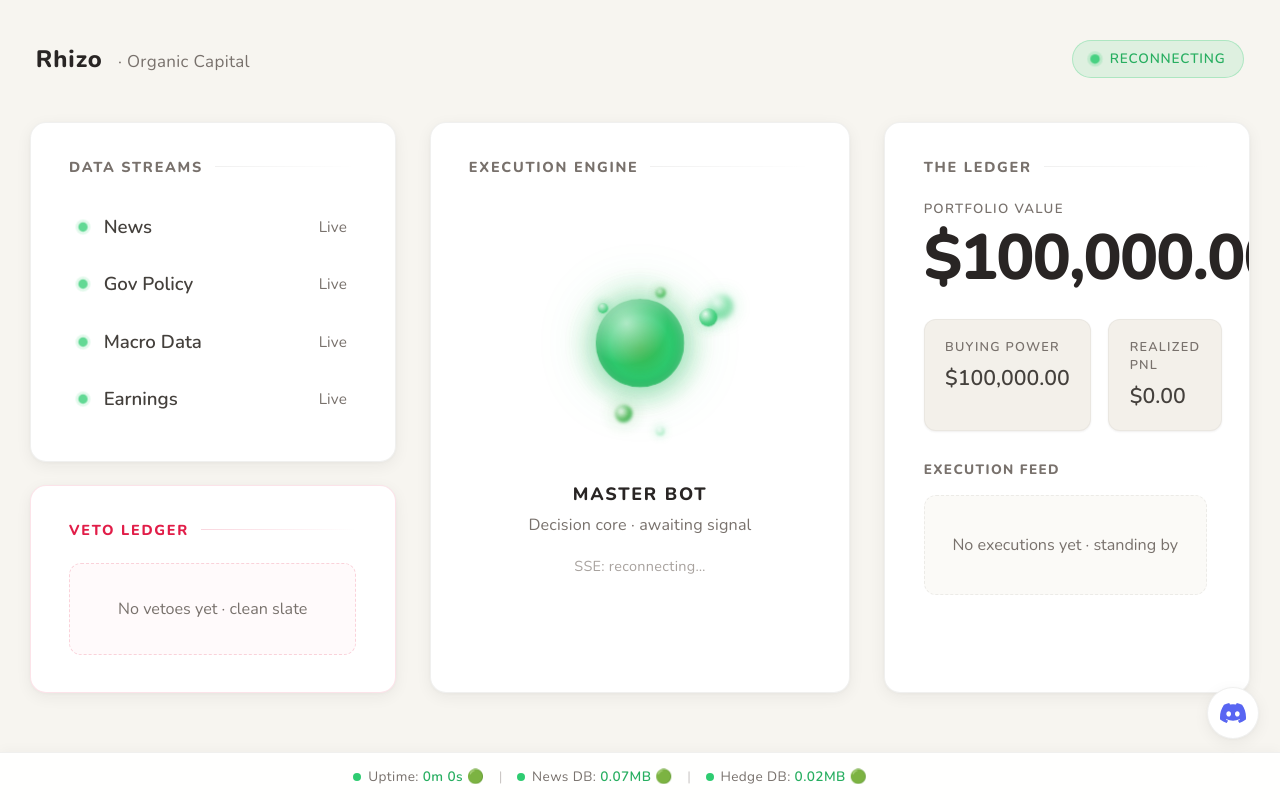
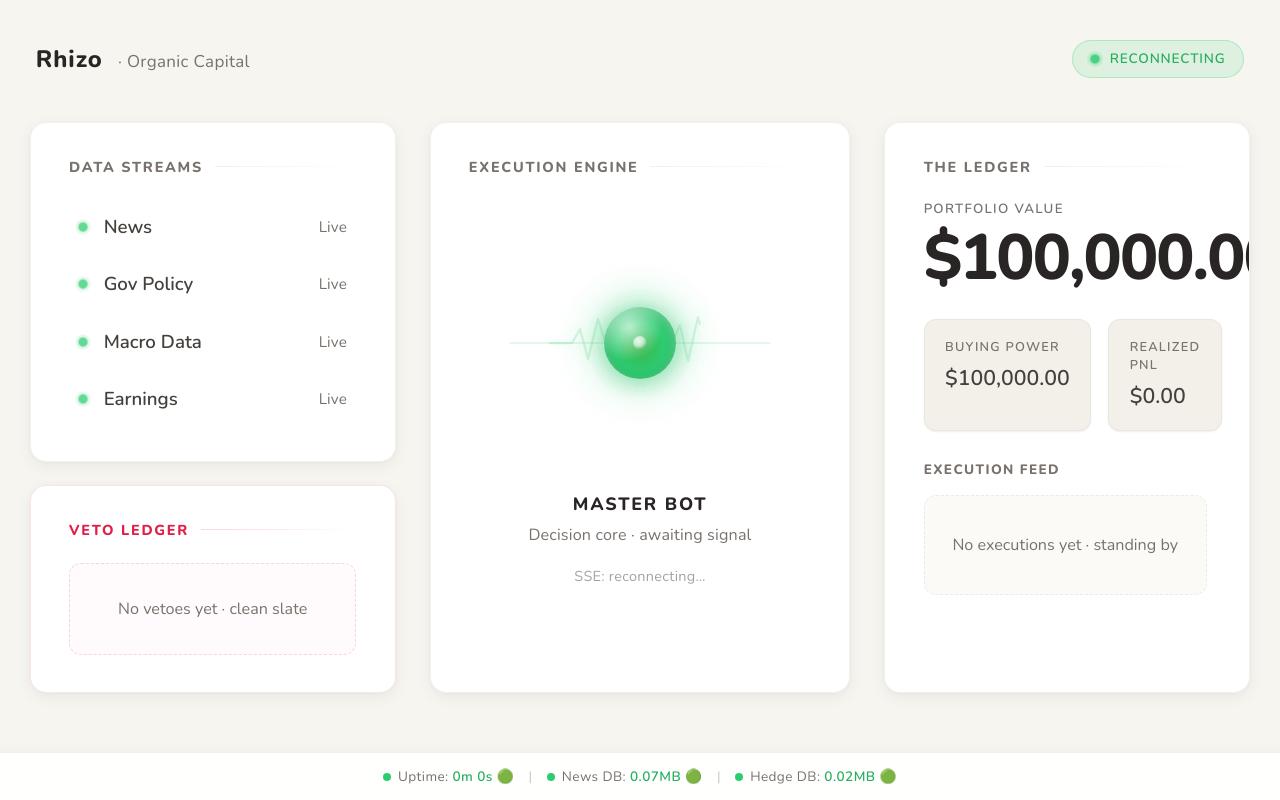
Before and after one commit to piyushs98/hedgefund-production-app, a Flask app: page / in a window 1280 px wide. Run offline with Flask 3, Linux system fonts and the light colour scheme; data comes from the database, SQL or seed files in the repository; data that the repository does not hold is empty; parts of the project's set-up code (start-up, migrations or seed data) failed here and were passed over; some libraries are stand-ins or nearby versions.

Commit message:
Remove Discord logo from UI layout

```diff
--- a/templates/index.html
+++ b/templates/index.html
@@ -39,8 +39,6 @@
       --amber: #d97706;          /* amber-600 */
       --amber-soft: rgba(217, 119, 6, 0.1);
       --amber-border: rgba(217, 119, 6, 0.22);
-      --discord: #5865F2;
-      --discord-soft: #6e7af5;
       --shadow-sm: 0 1px 2px rgba(41, 37, 36, 0.04), 0 1px 3px rgba(41, 37, 36, 0.03);
       --shadow-md: 0 4px 16px rgba(41, 37, 36, 0.06), 0 1px 4px rgba(41, 37, 36, 0.04);
       --shadow-lg: 0 12px 32px rgba(41, 37, 36, 0.08), 0 2px 8px rgba(41, 37, 36, 0.04);
@@ -326,10 +324,10 @@
       position: relative;
     }
 
-    /* Outer stage for the orbital system */
+    /* Heartbeat field — clean, modern AI cardiac core */
     .cortex {
-      width: 200px;
-      height: 200px;
+      width: 280px;
+      height: 220px;
       position: relative;
       display: flex;
       align-items: center;
@@ -338,53 +336,163 @@
       transition: transform 0.4s var(--ease-out);
     }
 
-    /* Soft glowing central sphere */
+    .heartbeat-field {
+      position: relative;
+      width: 100%;
+      height: 100%;
+      display: flex;
+      align-items: center;
+      justify-content: center;
+    }
+
+    /* Soft ambient glow well behind the core */
+    .heartbeat-field::before {
+      content: "";
+      position: absolute;
+      width: 160px;
+      height: 160px;
+      border-radius: 50%;
+      background: radial-gradient(
+        circle,
+        rgba(46, 204, 113, 0.18) 0%,
+        rgba(46, 204, 113, 0.06) 45%,
+        transparent 72%
+      );
+      filter: blur(8px);
+      pointer-events: none;
+      z-index: 0;
+      animation: ambient-glow 2.4s ease-in-out infinite;
+    }
+
+    /* Expanding translucent pulse rings */
+    .pulse-ring {
+      position: absolute;
+      top: 50%;
+      left: 50%;
+      width: 72px;
+      height: 72px;
+      margin: -36px 0 0 -36px;
+      border-radius: 50%;
+      border: 1.5px solid rgba(46, 204, 113, 0.55);
+      box-shadow: 0 0 12px rgba(46, 204, 113, 0.15);
+      pointer-events: none;
+      z-index: 1;
+      opacity: 0;
+      animation: ring-expand 2.4s cubic-bezier(0.22, 0.8, 0.36, 1) infinite;
+    }
+
+    .pulse-ring.r2 {
+      animation-delay: 0.18s;
+      border-color: rgba(46, 204, 113, 0.4);
+    }
+
+    .pulse-ring.r3 {
+      animation-delay: 0.36s;
+      border-color: rgba(46, 204, 113, 0.28);
+    }
+
+    /* Central glowing core — mechanical double-pulse */
     .cortex-core {
-      width: 88px;
-      height: 88px;
+      width: 72px;
+      height: 72px;
       border-radius: 50%;
       position: relative;
-      z-index: 3;
+      z-index: 4;
       background:
-        radial-gradient(circle at 35% 28%, rgba(255, 255, 255, 0.7), transparent 48%),
+        radial-gradient(circle at 35% 28%, rgba(255, 255, 255, 0.75), transparent 48%),
         radial-gradient(circle at 50% 55%, #3CB043 0%, #2ecc71 45%, #27ae60 100%);
       box-shadow:
-        0 0 28px rgba(46, 204, 113, 0.35),
-        0 0 60px rgba(46, 204, 113, 0.18),
-        0 6px 24px rgba(39, 174, 96, 0.2),
-        inset 0 -6px 16px rgba(0, 0, 0, 0.06),
+        0 0 24px rgba(46, 204, 113, 0.4),
+        0 0 56px rgba(46, 204, 113, 0.2),
+        0 6px 20px rgba(39, 174, 96, 0.18),
+        inset 0 -5px 14px rgba(0, 0, 0, 0.06),
         inset 0 4px 12px rgba(255, 255, 255, 0.35);
-      animation: core-breathe 3.6s ease-in-out infinite;
+      animation: robot-heartbeat 2.4s ease-in-out infinite;
+      will-change: transform, box-shadow;
     }
 
-    /* Soft ambient halo behind the core */
+    /* Inner highlight node */
+    .cortex-core::after {
+      content: "";
+      position: absolute;
+      top: 50%;
+      left: 50%;
+      width: 14px;
+      height: 14px;
+      margin: -7px 0 0 -7px;
+      border-radius: 50%;
+      background: radial-gradient(circle at 40% 35%, #fff 0%, rgba(255, 255, 255, 0.7) 40%, transparent 70%);
+      opacity: 0.85;
+      pointer-events: none;
+    }
+
+    /* Soft ambient halo on core */
     .cortex-core::before {
       content: "";
       position: absolute;
-      inset: -28px;
+      inset: -22px;
       border-radius: 50%;
-      background: radial-gradient(circle, rgba(46, 204, 113, 0.22) 0%, rgba(60, 176, 67, 0.08) 42%, transparent 70%);
-      filter: blur(6px);
-      opacity: 0.9;
+      background: radial-gradient(
+        circle,
+        rgba(46, 204, 113, 0.28) 0%,
+        rgba(46, 204, 113, 0.08) 50%,
+        transparent 72%
+      );
+      filter: blur(4px);
+      opacity: 0.85;
       pointer-events: none;
       z-index: -1;
-      animation: halo-breathe 4s ease-in-out infinite;
+      animation: core-halo 2.4s ease-in-out infinite;
+    }
+
+    /* ECG-style heartbeat wave through the core */
+    .heartbeat-wave {
+      position: absolute;
+      left: 50%;
+      top: 50%;
+      width: 260px;
+      height: 64px;
+      margin: -32px 0 0 -130px;
+      z-index: 3;
+      overflow: visible;
+      pointer-events: none;
+    }
+
+    .heartbeat-wave path {
+      fill: none;
+      stroke: #2ecc71;
+      stroke-width: 2.25;
+      stroke-linecap: round;
+      stroke-linejoin: round;
+      filter: drop-shadow(0 0 6px rgba(46, 204, 113, 0.55));
+      stroke-dasharray: 320;
+      stroke-dashoffset: 320;
+      animation: wave-draw 2.4s ease-in-out infinite;
+    }
+
+    .heartbeat-wave .wave-ghost {
+      stroke: rgba(46, 204, 113, 0.18);
+      stroke-width: 1.5;
+      filter: none;
+      stroke-dasharray: none;
+      stroke-dashoffset: 0;
+      animation: none;
     }
 
     /* Flash ring for execute/close events */
     .cortex::after {
       content: "";
       position: absolute;
-      inset: 20px;
+      inset: 28px;
       border-radius: 50%;
       opacity: 0;
       pointer-events: none;
-      z-index: 1;
+      z-index: 5;
       background: radial-gradient(circle, rgba(46, 204, 113, 0.28) 0%, transparent 72%);
     }
 
     .cortex.flash-execute::after {
-      background: radial-gradient(circle, rgba(46, 204, 113, 0.32) 0%, transparent 72%);
+      background: radial-gradient(circle, rgba(46, 204, 113, 0.36) 0%, transparent 72%);
       animation: halo-process 1.2s var(--ease-out) forwards;
     }
 
@@ -396,125 +504,6 @@
     .cortex.flash-execute,
     .cortex.flash-close {
       animation: engine-soft 1.2s var(--ease-out);
-    }
-
-    /* Orbiting particles — Siri / Apple Watch setup energy */
-    .particle {
-      position: absolute;
-      top: 50%;
-      left: 50%;
-      border-radius: 50%;
-      pointer-events: none;
-      will-change: transform, opacity;
-      /* anchor so translate orbits from center */
-      margin: 0;
-    }
-
-    /* Particle sizes, colors, blur — organic variety */
-    .particle.p1 {
-      width: 18px;
-      height: 18px;
-      margin: -9px 0 0 -9px;
-      background: radial-gradient(circle at 35% 30%, rgba(255, 255, 255, 0.85), #2ecc71 55%, #27ae60);
-      box-shadow: 0 0 14px rgba(46, 204, 113, 0.55);
-      filter: blur(0.4px);
-      opacity: 0.92;
-      animation: orbit-1 7s linear infinite;
-    }
-
-    .particle.p2 {
-      width: 12px;
-      height: 12px;
-      margin: -6px 0 0 -6px;
-      background: radial-gradient(circle at 40% 35%, rgba(255, 255, 255, 0.7), #3CB043 60%, #2ecc71);
-      box-shadow: 0 0 12px rgba(60, 176, 67, 0.45);
-      filter: blur(1px);
-      opacity: 0.75;
-      animation: orbit-2 9.5s linear infinite;
-    }
-
-    .particle.p3 {
-      width: 22px;
-      height: 22px;
-      margin: -11px 0 0 -11px;
-      background: radial-gradient(circle at 30% 30%, rgba(255, 255, 255, 0.55), rgba(46, 204, 113, 0.85) 50%, rgba(39, 174, 96, 0.6));
-      box-shadow: 0 0 18px rgba(46, 204, 113, 0.4);
-      filter: blur(2.5px);
-      opacity: 0.55;
-      animation: orbit-3 11s linear infinite;
-    }
-
-    .particle.p4 {
-      width: 10px;
-      height: 10px;
-      margin: -5px 0 0 -5px;
-      background: radial-gradient(circle at 40% 30%, #fff, #2ecc71 70%);
-      box-shadow: 0 0 10px rgba(46, 204, 113, 0.6);
-      filter: blur(0.6px);
-      opacity: 0.88;
-      animation: orbit-4 6.2s linear infinite;
-    }
-
-    .particle.p5 {
-      width: 15px;
-      height: 15px;
-      margin: -7.5px 0 0 -7.5px;
-      background: radial-gradient(circle at 35% 35%, rgba(255, 255, 255, 0.65), #3CB043 55%, #27ae60);
-      box-shadow: 0 0 16px rgba(60, 176, 67, 0.4);
-      filter: blur(1.4px);
-      opacity: 0.65;
-      animation: orbit-5 13s linear infinite;
-    }
-
-    .particle.p6 {
-      width: 8px;
-      height: 8px;
-      margin: -4px 0 0 -4px;
-      background: radial-gradient(circle at 40% 30%, #fff, #2ecc71);
-      box-shadow: 0 0 8px rgba(46, 204, 113, 0.55);
-      filter: blur(0.8px);
-      opacity: 0.7;
-      animation: orbit-6 8.4s linear infinite reverse;
-    }
-
-    /* Overlapping, offset orbital paths — fluid & alive */
-    @keyframes orbit-1 {
-      0%   { transform: rotate(0deg)   translateX(72px) rotate(0deg)   scale(1);    opacity: 0.9; }
-      25%  { transform: rotate(90deg)  translateX(78px) rotate(-90deg) scale(1.12); opacity: 0.7; }
-      50%  { transform: rotate(180deg) translateX(70px) rotate(-180deg) scale(0.92); opacity: 0.95; }
-      75%  { transform: rotate(270deg) translateX(76px) rotate(-270deg) scale(1.08); opacity: 0.65; }
-      100% { transform: rotate(360deg) translateX(72px) rotate(-360deg) scale(1);    opacity: 0.9; }
-    }
-
-    @keyframes orbit-2 {
-      0%   { transform: rotate(40deg)  translateX(58px) rotate(-40deg)  scale(1);    opacity: 0.75; }
-      33%  { transform: rotate(160deg) translateX(64px) rotate(-160deg) scale(1.2);  opacity: 0.5; }
-      66%  { transform: rotate(280deg) translateX(54px) rotate(-280deg) scale(0.85); opacity: 0.85; }
-      100% { transform: rotate(400deg) translateX(58px) rotate(-400deg) scale(1);    opacity: 0.75; }
-    }
-
-    @keyframes orbit-3 {
-      0%   { transform: rotate(120deg) translateX(84px) rotate(-120deg) scale(1);    opacity: 0.5; }
-      50%  { transform: rotate(300deg) translateX(90px) rotate(-300deg) scale(1.15); opacity: 0.7; }
-      100% { transform: rotate(480deg) translateX(84px) rotate(-480deg) scale(1);    opacity: 0.5; }
-    }
-
-    @keyframes orbit-4 {
-      0%   { transform: rotate(200deg) translateX(50px) rotate(-200deg) scale(1);    opacity: 0.9; }
-      40%  { transform: rotate(344deg) translateX(56px) rotate(-344deg) scale(1.25); opacity: 0.55; }
-      100% { transform: rotate(560deg) translateX(50px) rotate(-560deg) scale(1);    opacity: 0.9; }
-    }
-
-    @keyframes orbit-5 {
-      0%   { transform: rotate(280deg) translateX(66px) rotate(-280deg) scale(1);    opacity: 0.6; }
-      50%  { transform: rotate(460deg) translateX(72px) rotate(-460deg) scale(1.18); opacity: 0.85; }
-      100% { transform: rotate(640deg) translateX(66px) rotate(-640deg) scale(1);    opacity: 0.6; }
-    }
-
-    @keyframes orbit-6 {
-      0%   { transform: rotate(0deg)   translateX(92px) rotate(0deg)   scale(1);    opacity: 0.65; }
-      50%  { transform: rotate(180deg) translateX(88px) rotate(-180deg) scale(1.3);  opacity: 0.4; }
-      100% { transform: rotate(360deg) translateX(92px) rotate(-360deg) scale(1);    opacity: 0.65; }
     }
 
     .cortex-core-label {
@@ -739,7 +827,7 @@
       align-items: center;
       justify-content: center;
       gap: 0.85rem;
-      padding: 0 4.5rem 0 1rem;
+      padding: 0 1.25rem;
       background: rgba(255, 255, 255, 0.92);
       border-top: 1px solid var(--border);
       box-shadow: 0 -2px 12px rgba(41, 37, 36, 0.03);
@@ -783,46 +871,6 @@
       user-select: none;
     }
 
-    /* ── Discord float — subtle light-theme treatment ─── */
-    .discord-fab {
-      position: fixed;
-      right: 1.25rem;
-      bottom: calc(var(--footer-h) + 0.75rem);
-      z-index: 60;
-      width: 52px;
-      height: 52px;
-      border-radius: 50%;
-      background: #fff;
-      border: 1px solid var(--border);
-      display: flex;
-      align-items: center;
-      justify-content: center;
-      box-shadow: var(--shadow-md);
-      transition: transform 0.2s var(--ease-out), box-shadow 0.2s ease, border-color 0.2s ease;
-      text-decoration: none;
-    }
-
-    .discord-fab:hover {
-      transform: scale(1.05);
-      border-color: rgba(88, 101, 242, 0.35);
-      box-shadow: 0 8px 24px rgba(88, 101, 242, 0.12), var(--shadow-sm);
-    }
-
-    .discord-fab.pulse-hit {
-      animation: discord-soft 0.55s var(--ease-out);
-    }
-
-    @keyframes discord-soft {
-      0% { transform: scale(1.06); }
-      100% { transform: scale(1); }
-    }
-
-    .discord-fab svg {
-      width: 26px;
-      height: 26px;
-      fill: var(--discord);
-    }
-
     .sse-status {
       font-size: 0.85rem;
       letter-spacing: 0.02em;
@@ -907,18 +956,23 @@
       </section>
     </div>
 
-    <!-- CENTER: Execution Engine — Siri-style particle core -->
+    <!-- CENTER: Execution Engine — Robot Heartbeat -->
     <section class="panel" id="panel-cortex">
       <div class="panel-label">Execution Engine</div>
       <div class="cortex-stage">
-        <div class="cortex" id="cortex" title="Master Bot" role="img" aria-label="Execution engine">
-          <div class="cortex-core" aria-hidden="true"></div>
-          <span class="particle p1" aria-hidden="true"></span>
-          <span class="particle p2" aria-hidden="true"></span>
-          <span class="particle p3" aria-hidden="true"></span>
-          <span class="particle p4" aria-hidden="true"></span>
-          <span class="particle p5" aria-hidden="true"></span>
-          <span class="particle p6" aria-hidden="true"></span>
+        <div class="cortex" id="cortex" title="Master Bot" role="img" aria-label="Execution engine robot heartbeat">
+          <div class="heartbeat-field" aria-hidden="true">
+            <span class="pulse-ring r1"></span>
+            <span class="pulse-ring r2"></span>
+            <span class="pulse-ring r3"></span>
+            <svg class="heartbeat-wave" viewBox="0 0 260 64" xmlns="http://www.w3.org/2000/svg">
+              <!-- Soft baseline ghost -->
+              <path class="wave-ghost" d="M0 32 H260" />
+              <!-- ECG-style mechanical heartbeat through the core -->
+              <path d="M0 32 H52 L62 32 L70 18 L78 48 L88 8 L98 40 L106 32 H154 L162 32 L170 14 L178 50 L188 6 L198 42 L206 32 H260" />
+            </svg>
+            <div class="cortex-core"></div>
+          </div>
         </div>
         <div class="cortex-core-label">Master Bot</div>
         <div class="cortex-sub">Decision core · awaiting signal</div>
@@ -968,17 +1022,6 @@
       <span>Hedge DB: <span class="glow" id="footer-hedge-db">—</span></span>
     </span>
   </footer>
-
-  <a class="discord-fab" id="discord-fab"
-     href="https://discord.com"
-     target="_blank"
-     rel="noopener noreferrer"
-     aria-label="Discord"
-     title="Discord">
-    <svg viewBox="0 0 24 24" xmlns="http://www.w3.org/2000/svg" aria-hidden="true">
-      <path d="M20.317 4.37a19.791 19.791 0 0 0-4.885-1.515.074.074 0 0 0-.079.037c-.21.375-.444.864-.608 1.25a18.27 18.27 0 0 0-5.487 0 12.64 12.64 0 0 0-.617-1.25.077.077 0 0 0-.079-.037A19.736 19.736 0 0 0 3.677 4.37a.07.07 0 0 0-.032.027C.533 9.046-.32 13.58.099 18.057a.082.082 0 0 0 .031.057 19.9 19.9 0 0 0 5.993 3.03.078.078 0 0 0 .084-.028c.462-.63.874-1.295 1.226-1.994a.076.076 0 0 0-.041-.106 13.107 13.107 0 0 1-1.872-.892.077.077 0 0 1-.008-.128 10.2 10.2 0 0 0 .372-.292.074.074 0 0 1 .077-.01c3.928 1.793 8.18 1.793 12.062 0a.074.074 0 0 1 .078.01c.12.098.246.198.373.292a.077.077 0 0 1-.006.127 12.299 12.299 0 0 1-1.873.892.077.077 0 0 0-.041.107c.36.698.772 1.362 1.225 1.993a.076.076 0 0 0 .084.028 19.839 19.839 0 0 0 6.002-3.03.077.077 0 0 0 .032-.054c.5-5.177-.838-9.674-3.549-13.66a.061.061 0 0 0-.031-.03zM8.02 15.33c-1.183 0-2.157-1.085-2.157-2.419 0-1.333.956-2.419 2.157-2.419 1.21 0 2.176 1.096 2.157 2.42 0 1.333-.956 2.418-2.157 2.418zm7.975 0c-1.183 0-2.157-1.085-2.157-2.419 0-1.333.955-2.419 2.157-2.419 1.21 0 2.176 1.096 2.157 2.42 0 1.333-.946 2.418-2.157 2.418z"/>
-    </svg>
-  </a>
 
   <script>
     const CONTRACT_MULT = 100;
@@ -1142,15 +1185,6 @@
       }, 1250);
     }
 
-    function notifyDiscordSoft() {
-      const discord = document.getElementById('discord-fab');
-      if (!discord) return;
-      discord.classList.remove('pulse-hit');
-      void discord.offsetWidth;
-      discord.classList.add('pulse-hit');
-      setTimeout(() => discord.classList.remove('pulse-hit'), 550);
-    }
-
     function slippageBadgeHtml(slippage) {
       const v = Number(slippage);
       if (!Number.isFinite(v) || v === 0) return '';
@@ -1188,7 +1222,6 @@
       if (event.type !== 'EXECUTE' && event.type !== 'CLOSE') return;
 
       flashCortex(event.type);
-      notifyDiscordSoft();
 
       // Gentle delay so engine pulse leads the organic card entrance
       setTimeout(() => {
```
Also changed, not shown: other parts of templates/index.html (+116 -16 lines).
